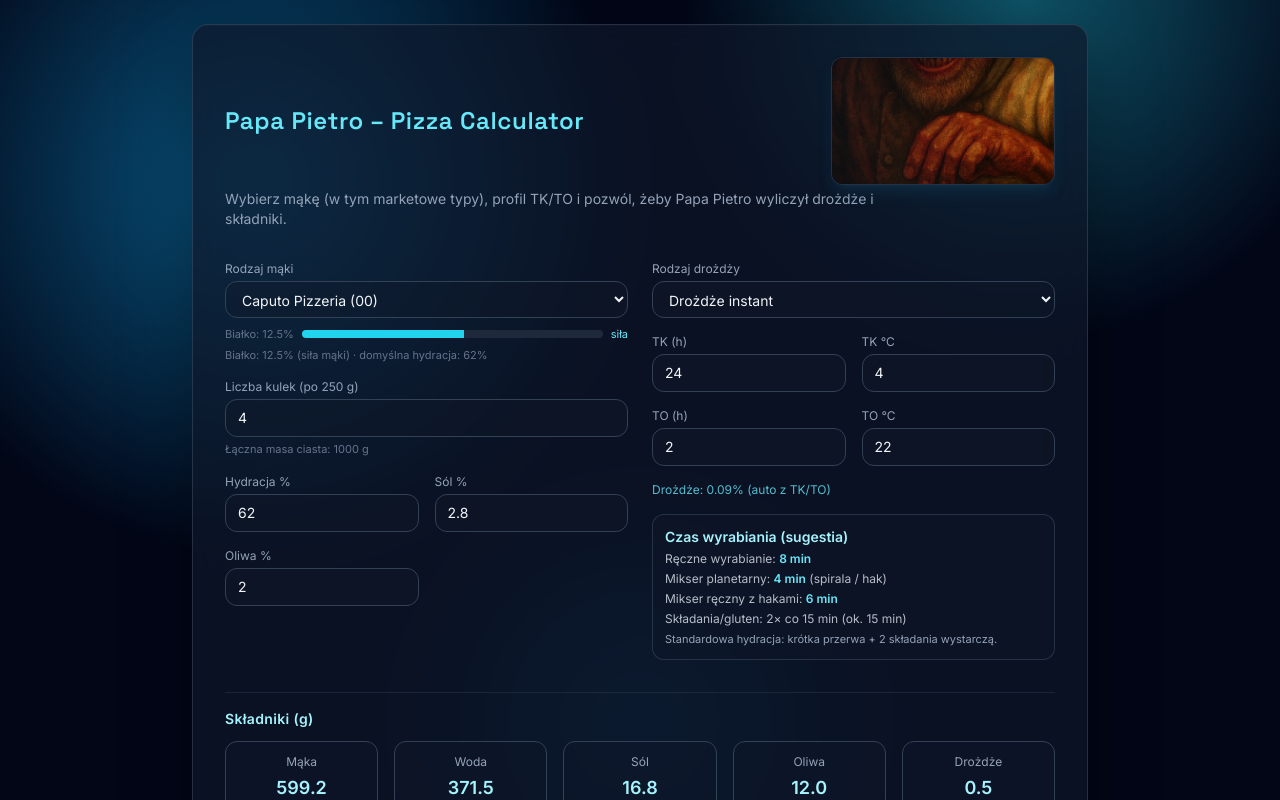
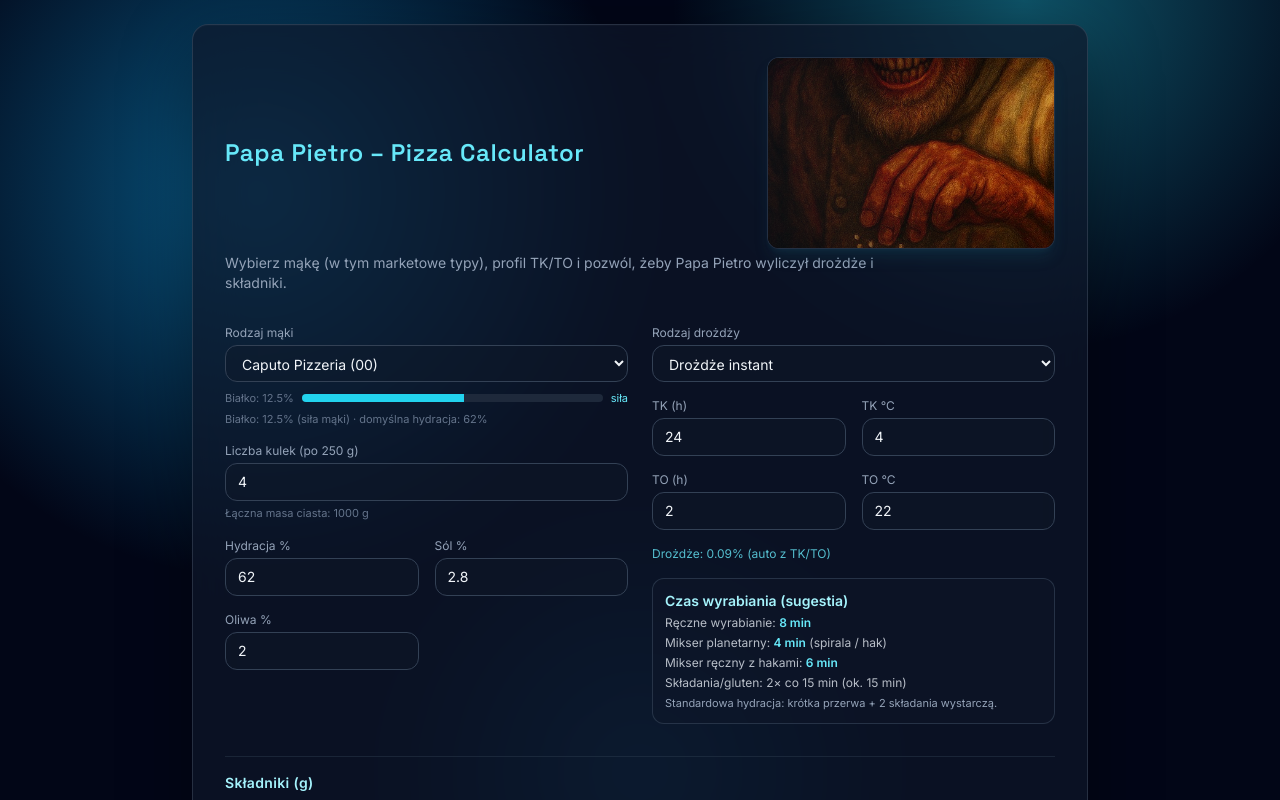
Before and after one commit to dibhell/papa_pietro, a React (Vite) app: page / in a window 1280 px wide. Shown: the top 800 px of the page. Built offline with nearby package versions, Linux system fonts and the light colour scheme.

Commit message:
chore: use image-proportional hero frame

```diff
--- a/src/App.tsx
+++ b/src/App.tsx
@@ -203,7 +203,7 @@
             Papa Pietro – Pizza Calculator
             </h1>
             {heroVisible && (
-              <div className="w-full md:w-56 h-32">
+              <div className="w-full md:w-64 lg:w-72 aspect-[3/2]">
                 <div
                   className="relative h-full rounded-xl border border-slate-700/70 shadow-lg shadow-cyan-900/30 overflow-hidden group bg-slate-950/50"
                   ref={heroRef}
```
